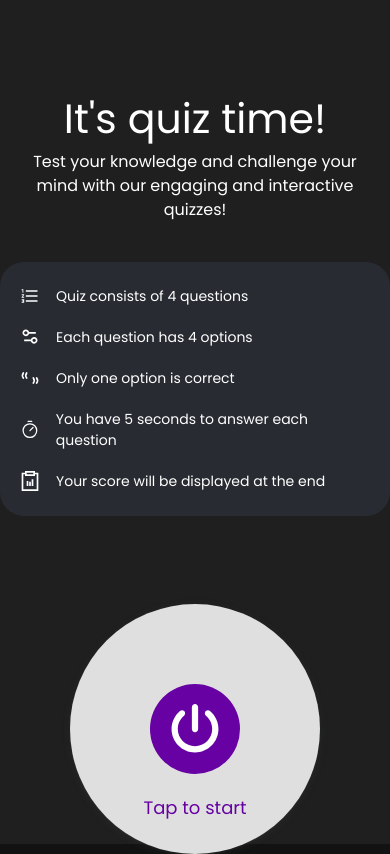
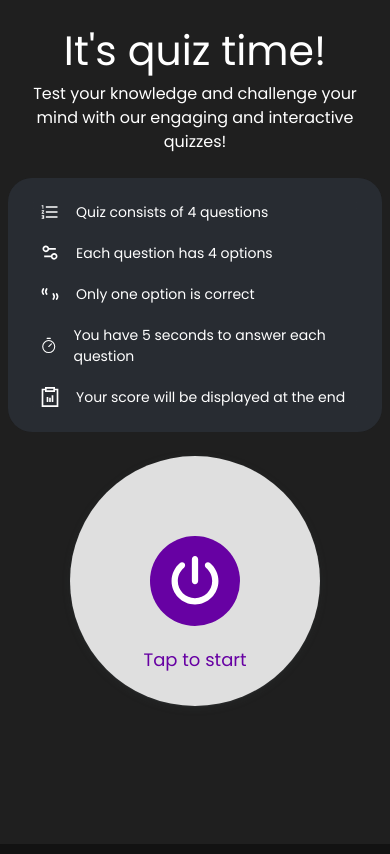
Before and after one commit to sayand-ak/quiz-app, a React (Vite) app: page / in a window 390 px wide. Built offline with nearby package versions, Linux system fonts and the light colour scheme.

Commit message:
Favicon added

```diff
--- a/src/components/Directions.tsx
+++ b/src/components/Directions.tsx
@@ -3,7 +3,7 @@ import { styles } from "../styles";
 
 const Directions = () => {
     return (
-       <ul className={`${styles.sectionSubText} ${styles.paddingY} flex flex-col gap-5 p-5 h-full bg-gray-700 rounded-3xl bg-clip-padding backdrop-filter backdrop-blur-lg bg-opacity-40`}>
+       <ul className={`${styles.sectionSubText} ${styles.paddingY} flex flex-col gap-5 p-8 m-2 bg-gray-700 rounded-3xl bg-clip-padding backdrop-filter backdrop-blur-lg bg-opacity-40`}>
         {
             directions.map((direction, index) => (
                 <li
--- a/src/components/Header.tsx
+++ b/src/components/Header.tsx
@@ -5,7 +5,7 @@ import { styles } from "../styles";
 const Header = () => {
 
     return (
-        <header className="pt-20 md:pt-3 flex items-center justify-center flex-col text-center">
+        <header className="pt-3 md:pt-3 flex items-center justify-center flex-col text-center">
             <h1 className={`${styles.heroHeadText}`}>{appHeading}</h1>
             <p className={`${styles.heroSubText} ${styles.paddingX} `}>{appCaption}</p>
         </header>
--- a/src/components/Navbar.tsx
+++ b/src/components/Navbar.tsx
@@ -1,17 +1,31 @@
 import { IoMdArrowBack } from "react-icons/io";
 import { useSelector } from 'react-redux';
-import { RootState } from '../store/store'; // Adjust the import path as necessary
+import { persistor, RootState } from '../store/store'; // Adjust the import path as necessary
 import { styles } from "../styles";
 import { TiArrowSortedUp } from "react-icons/ti";
+import { useNavigate } from "react-router-dom";
 
 
 const Navbar = () => {
     // Use useSelector to get user data from Redux
     const user = useSelector((state: RootState) => state.user);
+    const navigate = useNavigate();
+
+     // Handle button click actions
+     const handleBackClick = () => {
+        // Clear local storage
+        localStorage.clear();
+
+        // Reset Redux persist
+        persistor.purge();
+
+        // Navigate to the previous page
+        navigate("/");
+    };
 
     return (
         <div className={`${styles.paddingX} min-h-[10vh] flex items-center justify-between`}>
-            <a href="/" className="hover:bg-[#0000004d] rounded-full p-2">
+            <a className="hover:bg-[#0000004d] rounded-full p-2" onClick={handleBackClick}>
                 <IoMdArrowBack className="text-[30px] md:text-[25px] hover:scale-110" />
             </a>
 
--- a/src/pages/Home.tsx
+++ b/src/pages/Home.tsx
@@ -18,12 +18,12 @@ const Home = () => {
 
     return (
         <div className="w-full h-screen bg-black-100 flex items-center justify-center">
-            <div className="w-full md:w-[50%] h-full md:h-fit flex flex-col items-center gap-10 md:gap-8 bg-[#0000004e] pb-5 md:rounded-3xl">
+            <div className="w-full md:w-[50%] h-full md:h-fit flex flex-col items-center gap-4 md:gap-8 bg-[#0000004e] pb-5 md:rounded-3xl">
                 <Header />
 
                 <Directions />
 
-                <div className="bg-[#0001] rounded-full mt-12 md:mt-0">
+                <div className="bg-[#0001] rounded-full md:mt-0">
                     <div className="relative flex items-center justify-center bg-[#e7e7e7f6] w-fit rounded-full p-20 md:p-12 shadow-button">
                         <motion.a
                             href="/profile"
--- a/src/pages/Profile.tsx
+++ b/src/pages/Profile.tsx
@@ -57,8 +57,8 @@ const Profile: React.FC = () => {
 
 
     return (
-        <div className="p-4 min-h-[100vh] bg-black-100 flex items-center justify-center">
-            <div className='w-[90%] md:w-1/2 p-10 rounded-2xl bg-[#e7e7e7f6]'>
+        <div className="min-h-[100vh] bg-black-100 flex md:items-center justify-center">
+            <div className='w-full md:w-1/2 p-10 md:rounded-2xl bg-[#e7e7e7f6]'>
                 <h1 className="text-2xl font-bold mb-4 text-tertiary text-center">Tell something about you!</h1>
                 <div className='h-72 flex items-center justify-center'>
                     <img src={dataCollectImg} className='object-cover h-full' alt="" />
--- a/src/pages/Result.tsx
+++ b/src/pages/Result.tsx
@@ -51,8 +51,8 @@ const Result: React.FC = () => {
     return (
         <div className="bg-black-100 min-h-screen ">
             <Navbar />
-            <div className='min-h-[90vh] w-full flex items-center'>
-                <div className="max-w-md mx-auto bg-white rounded-lg shadow-lg p-6">
+            <div className='min-h-[90vh] w-full flex md:items-center'>
+                <div className="max-w-md mx-auto bg-white md:rounded-lg shadow-lg p-6">
                     {performance ? (
                         <div className="flex flex-col items-center">
                             <div className="w-full mb-4">
```
